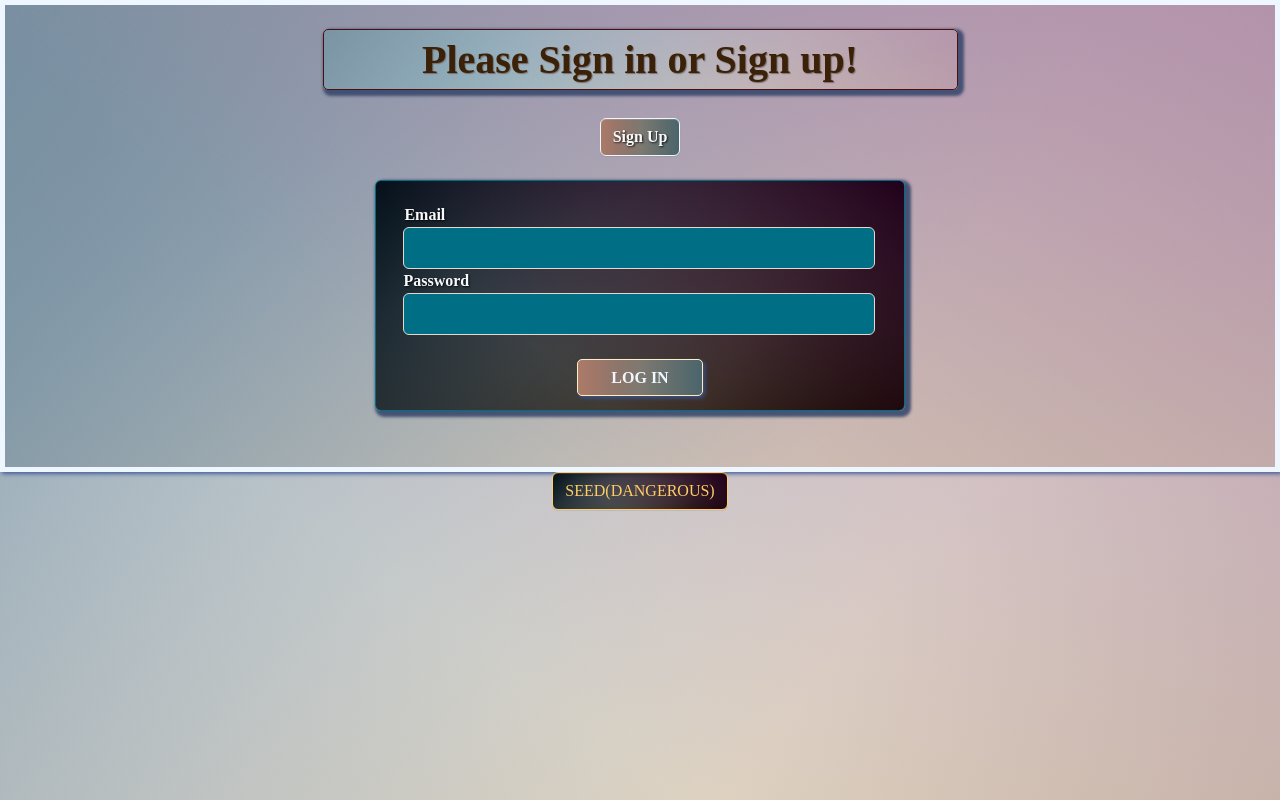
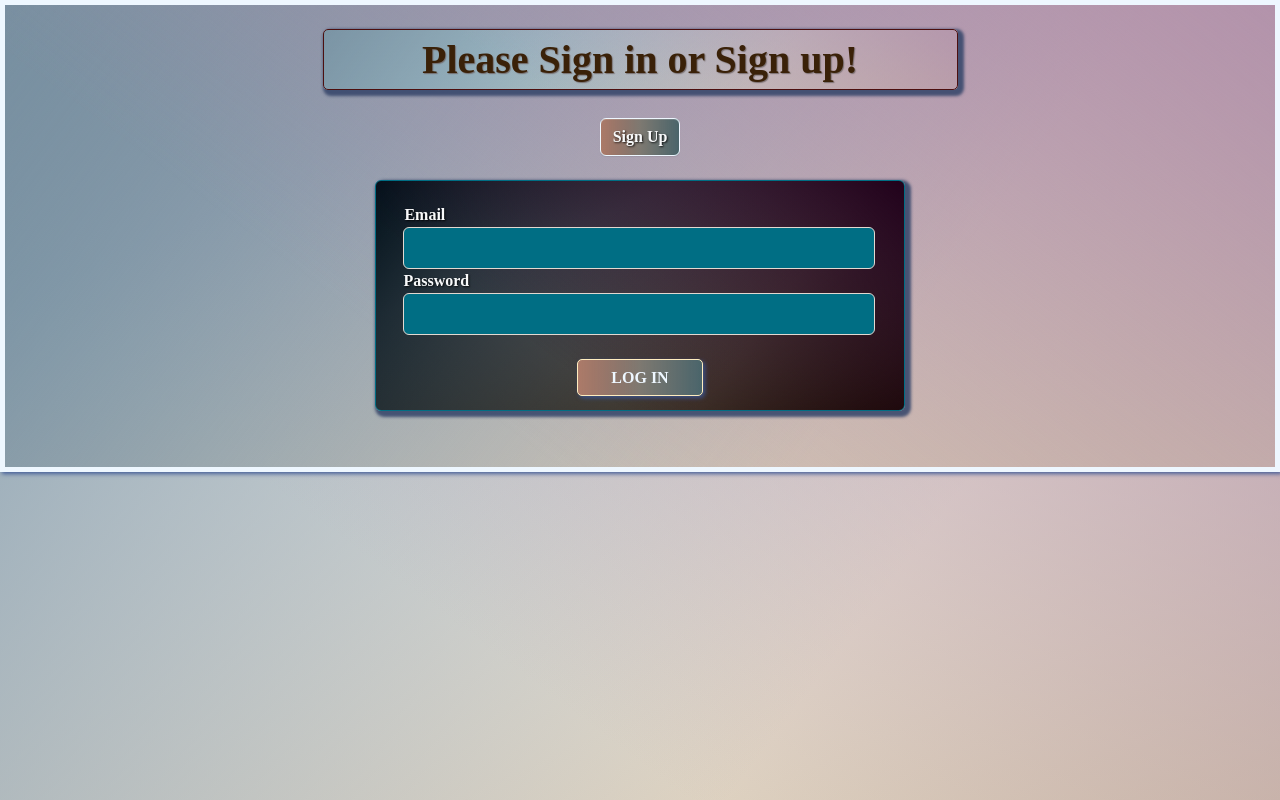
Before and after one commit to tnwatts/Browser-Tactics, a React (Create React App) app: page / in a window 1280 px wide. Built offline with nearby package versions, Linux system fonts and the light colour scheme.

Commit message:
finishing readme

```diff
--- a/src/pages/App/App.jsx
+++ b/src/pages/App/App.jsx
@@ -30,7 +30,7 @@ export default function App() {
         :
         <AuthPage setUser={setUser} />
       }
-      <button className="btn dark-background text-warning  btn-outline-warning" onClick={seed} >SEED(DANGEROUS)</button>
+      {/* <button className="btn dark-background text-warning  btn-outline-warning" onClick={seed} >SEED(DANGEROUS)</button> */}
     </main>
   );
 }
```
Also changed, not shown: 1 other file (tests, documents, lock files or other folders).
